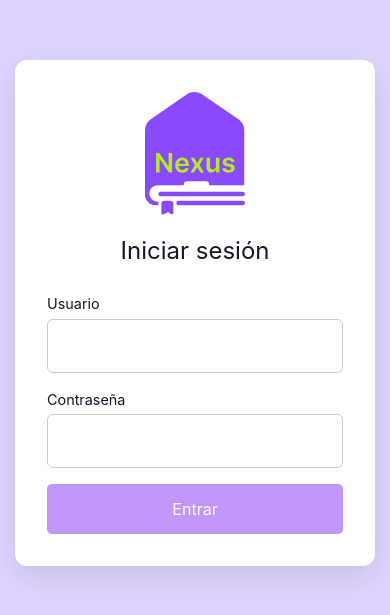
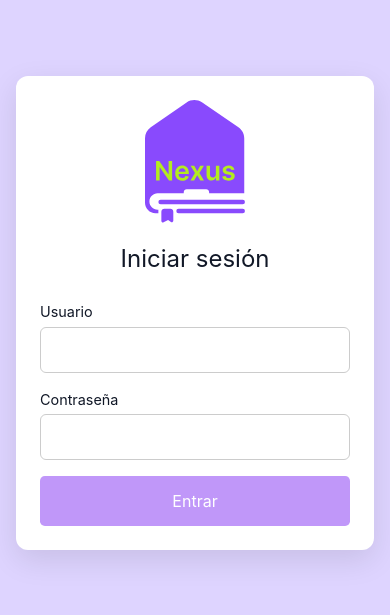
Before and after one commit to UNIR-Master-Frontend/componentes_act2, a React (Vite) app: page /auth/login in a window 390 px wide. Shown: the part 109-724 px from the top of the page. Built offline with nearby package versions, Linux system fonts and the light colour scheme.

Commit message:
Test en Card, Test en Login, correcciones responsive en Login

```diff
--- a/src/features/auth/views/Login/styles.css
+++ b/src/features/auth/views/Login/styles.css
@@ -3,6 +3,8 @@
   display: grid;
   place-items: center;
   background: var(--primary-200);
+  padding: 1rem;
+  box-sizing: border-box;
 }
 
 .login-card {
@@ -16,6 +18,8 @@
   display: flex;
   flex-direction: column;
   gap: 1rem;
+  padding: 1.5rem;
+  box-sizing: border-box;
 }
 
 .login-card img {
@@ -36,7 +40,17 @@
 }
 
 .login-card input {
-  padding: 1rem 2rem;
+  padding: 0.75rem 1rem;
   border-radius: 6px;
   border: 1px solid #ccc;
+  box-sizing: border-box;
 }
+@media (min-width: 480px) {
+  .login-card {
+    padding: 2rem;
+  }
+
+  .login-card input {
+    padding: 1rem 2rem;
+  }
+}
```
Also changed, not shown: 2 other files (tests, documents, lock files or other folders).
